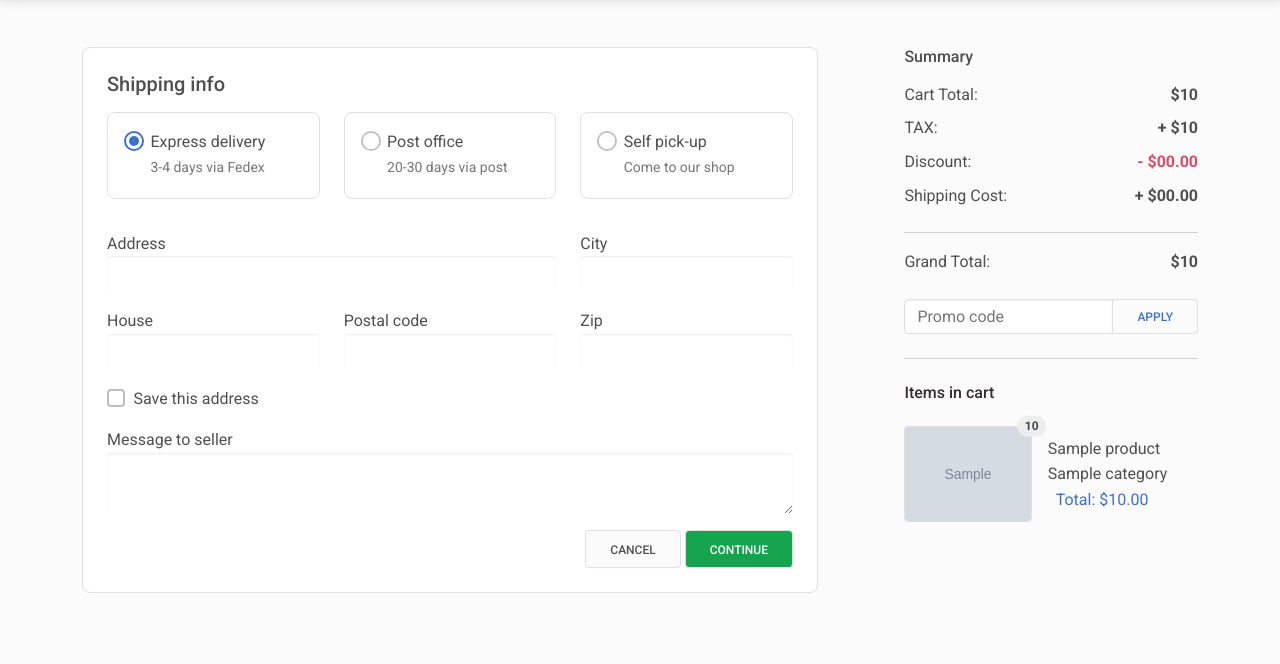
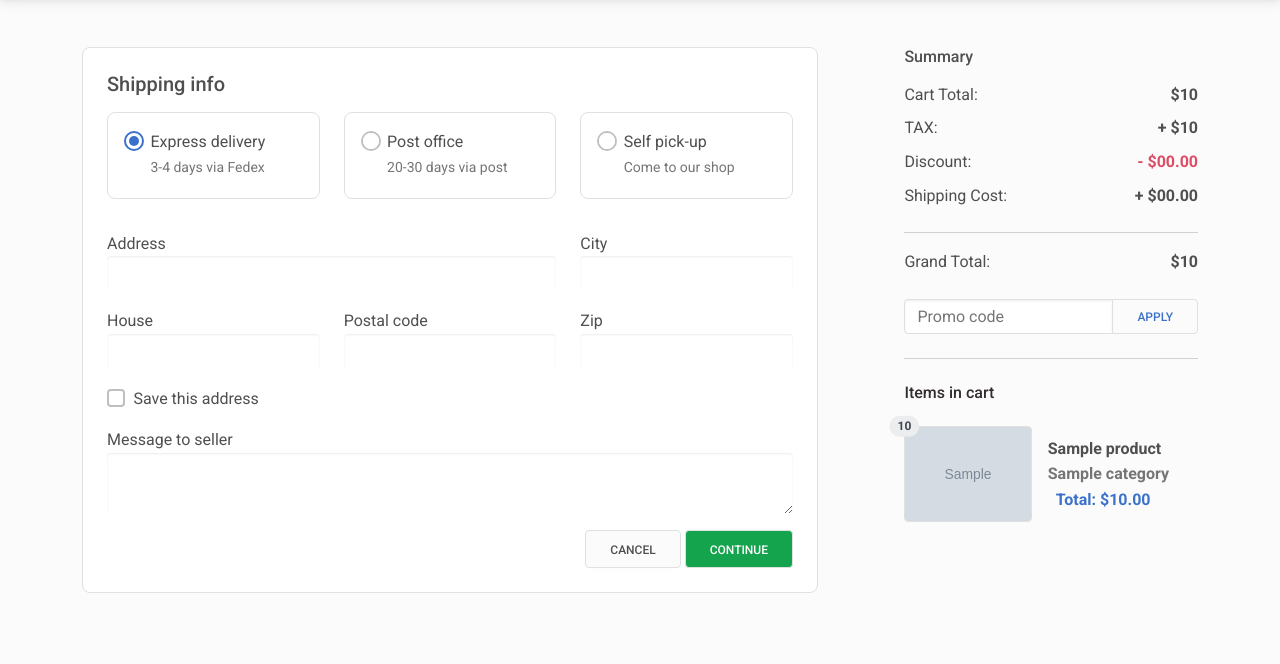
Before and after one commit to nshrest23/dokan, a Django app: template templates/checkout.html in a window 1280 px wide. Shown: the part 133-797 px from the top of the page. Run offline with Django 4.2, Linux system fonts and the light colour scheme; tables that the repository leaves empty hold one stand-in row (values such as "Sample post"); the template is opened without the code that fills it: values that come from a table or form of the project are taken from there, most other values are stand-ins (such as "Sample title", 1, 10 or a date in 2020); grey boxes marked "Sample" are stand-in pictures; some libraries are stand-ins or nearby versions.

Commit message:
day11 - added cart and checkout pages - making pretty

```diff
--- a/templates/checkout.html
+++ b/templates/checkout.html
@@ -141,17 +141,17 @@
             {% for c in carts %}
             <div class="d-flex align-items-center mb-4">
               <div class="me-3 position-relative">
-                <span class="position-absolute top-0 start-100 translate-middle badge rounded-pill badge-secondary">
+                <span class="position-absolute top-0 start-0 translate-middle badge rounded-pill badge-secondary fw-bold">
                   {{ c.quantity }}
                 </span>
                 <img src="{{ c.product.product_img }}" style="height: 96px; width: 96x;" class="img-sm rounded border" />
               </div>
               <div class="">
-                <a href="{% url 'product_page' product_id=c.product.pk %}" class="nav-link">
+                <a href="{% url 'product_page' product_id=c.product.pk %}" class="nav-link fw-bold">
                   {{ c.product.title }} <br />
-                  {{ c.product.category }}
+                  <span class="text-muted">{{ c.product.category }}</span>
                 </a>
-                <div class="price  text-primary ms-2">Total: ${{ c.total|floatformat:2 }}</div>
+                <div class="price fw-bold text-primary ms-2">Total: ${{ c.total|floatformat:2 }}</div>
               </div>
             </div>
             {% endfor %}
```
